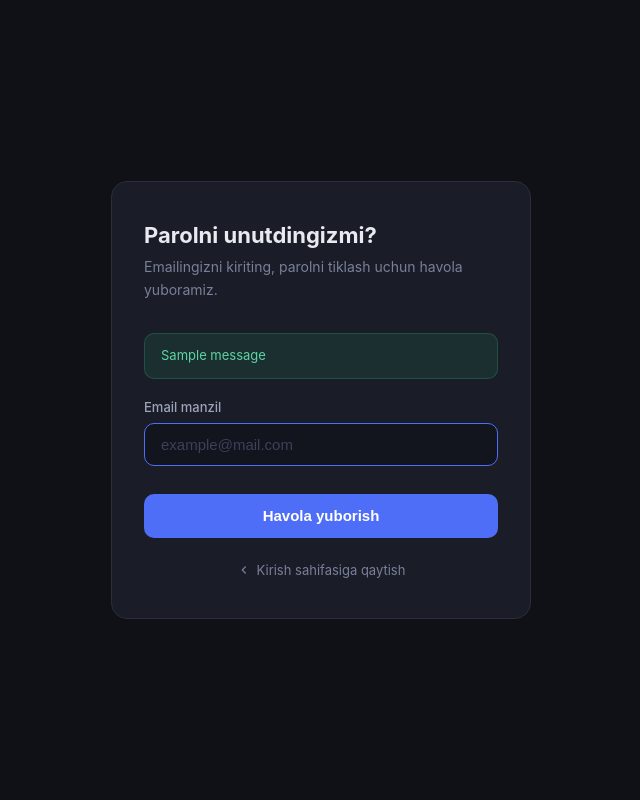
After one commit to temur-19/plaayzone, a Django app: page /password_reset/ in a window 1280 px wide. The commit adds this page. Shown: the whole page, without its empty margins (319-959 px from the left). Run offline with Django 5.2, Linux system fonts and the light colour scheme; tables that the repository leaves empty hold one stand-in row (values such as "Sample post"); one stand-in notice (Sample message) is shown.

Commit message:
email service

```diff
--- /dev/null
+++ b/Userregistration/templates/Userregistration/base_auth.html
@@ -0,0 +1,237 @@
+<!DOCTYPE html>
+<html lang="uz">
+<head>
+  <meta charset="UTF-8">
+  <meta name="viewport" content="width=device-width, initial-scale=1.0">
+  <title>{% block title %}{% endblock %} | Sayt nomi</title>
+  <style>
+    * {
+      margin: 0;
+      padding: 0;
+      box-sizing: border-box;
+    }
+
+    body {
+      font-family: -apple-system, BlinkMacSystemFont, 'Segoe UI', Roboto, sans-serif;
+      background: #0f1117;
+      min-height: 100vh;
+      display: flex;
+      align-items: center;
+      justify-content: center;
+      padding: 1.5rem;
+    }
+
+    .card {
+      background: #1a1d27;
+      border: 1px solid #2a2d3a;
+      border-radius: 16px;
+      padding: 2.5rem 2rem;
+      width: 100%;
+      max-width: 420px;
+    }
+
+    .logo {
+      display: flex;
+      align-items: center;
+      gap: 10px;
+      margin-bottom: 2rem;
+    }
+
+    .logo-icon {
+      width: 36px;
+      height: 36px;
+      background: #4f6ef7;
+      border-radius: 10px;
+      display: flex;
+      align-items: center;
+      justify-content: center;
+    }
+
+    .logo-icon svg {
+      width: 20px;
+      height: 20px;
+      fill: white;
+    }
+
+    .logo-text {
+      font-size: 15px;
+      font-weight: 600;
+      color: #e8eaf0;
+    }
+
+    .card-title {
+      font-size: 22px;
+      font-weight: 700;
+      color: #e8eaf0;
+      margin-bottom: 0.5rem;
+    }
+
+    .card-subtitle {
+      font-size: 14px;
+      color: #7a7f9a;
+      line-height: 1.6;
+      margin-bottom: 2rem;
+    }
+
+    .form-group {
+      margin-bottom: 1.25rem;
+    }
+
+    label {
+      display: block;
+      font-size: 13px;
+      font-weight: 500;
+      color: #9da3bb;
+      margin-bottom: 0.5rem;
+    }
+
+    input[type="email"],
+    input[type="password"] {
+      width: 100%;
+      background: #12141e;
+      border: 1px solid #2a2d3a;
+      border-radius: 10px;
+      padding: 0.75rem 1rem;
+      font-size: 15px;
+      color: #e8eaf0;
+      outline: none;
+      transition: border-color 0.2s;
+    }
+
+    input[type="email"]:focus,
+    input[type="password"]:focus {
+      border-color: #4f6ef7;
+    }
+
+    input::placeholder {
+      color: #3d4159;
+    }
+
+    .btn {
+      width: 100%;
+      background: #4f6ef7;
+      color: white;
+      border: none;
+      border-radius: 10px;
+      padding: 0.85rem;
+      font-size: 15px;
+      font-weight: 600;
+      cursor: pointer;
+      transition: background 0.2s, transform 0.1s;
+      margin-top: 0.5rem;
+    }
+
+    .btn:hover {
+      background: #3d5ce0;
+    }
+
+    .btn:active {
+      transform: scale(0.98);
+    }
+
+    .back-link {
+      display: flex;
+      align-items: center;
+      gap: 6px;
+      font-size: 13px;
+      color: #7a7f9a;
+      text-decoration: none;
+      margin-top: 1.5rem;
+      justify-content: center;
+      transition: color 0.2s;
+    }
+
+    .back-link:hover {
+      color: #4f6ef7;
+    }
+
+    .back-link svg {
+      width: 14px;
+      height: 14px;
+      stroke: currentColor;
+      fill: none;
+    }
+
+    .alert {
+      border-radius: 10px;
+      padding: 0.75rem 1rem;
+      font-size: 13px;
+      margin-bottom: 1.25rem;
+      line-height: 1.5;
+    }
+
+    .alert-error {
+      background: rgba(220, 60, 60, 0.12);
+      border: 1px solid rgba(220, 60, 60, 0.25);
+      color: #f07070;
+    }
+
+    .alert-success {
+      background: rgba(40, 180, 120, 0.12);
+      border: 1px solid rgba(40, 180, 120, 0.25);
+      color: #5dd4a0;
+    }
+
+    .password-wrapper {
+      position: relative;
+    }
+
+    .toggle-password {
+      position: absolute;
+      right: 12px;
+      top: 50%;
+      transform: translateY(-50%);
+      background: none;
+      border: none;
+      cursor: pointer;
+      color: #7a7f9a;
+      padding: 0;
+      display: flex;
+    }
+
+    .toggle-password svg {
+      width: 18px;
+      height: 18px;
+      stroke: currentColor;
+      fill: none;
+    }
+
+    .toggle-password:hover {
+      color: #4f6ef7;
+    }
+
+    .password-hint {
+      font-size: 12px;
+      color: #7a7f9a;
+      margin-top: 0.4rem;
+    }
+
+    .success-icon {
+      width: 56px;
+      height: 56px;
+      background: rgba(40, 180, 120, 0.15);
+      border-radius: 50%;
+      display: flex;
+      align-items: center;
+      justify-content: center;
+      margin: 0 auto 1.5rem;
+    }
+
+    .success-icon svg {
+      width: 28px;
+      height: 28px;
+      stroke: #5dd4a0;
+      fill: none;
+    }
+
+    .text-center {
+      text-align: center;
+    }
+  </style>
+</head>
+<body>
+  <div class="card">
+    {% block content %}{% endblock %}
+  </div>
+</body>
+</html>
--- a/Userregistration/templates/Userregistration/login.html
+++ b/Userregistration/templates/Userregistration/login.html
@@ -48,7 +48,7 @@
                                 <input class="form-check-input login-check" type="checkbox" id="remember">
                                 <label class="form-check-label small text-muted" for="remember">Eslab qol</label>
                             </div>
-                            <a href="#" class="small login-link text-decoration-none fw-bold">Parolni unutdingizmi?</a>
+                            <a href="{% url 'Userregistration:password-reset'%}" class="small login-link text-decoration-none fw-bold">Parolni unutdingizmi?</a>
                         </div>
 
                         <button type="submit" class="btn login-btn-primary w-100 fw-bold py-2 mb-3">
--- /dev/null
+++ b/Userregistration/templates/Userregistration/password_reset.html
@@ -0,0 +1,47 @@
+{% extends "Userregistration/base_auth.html" %}
+{% block title %}Parolni tiklash{% endblock %}
+
+{% block content %}
+<h1 class="card-title">Parolni unutdingizmi?</h1>
+<p class="card-subtitle">
+  Emailingizni kiriting, parolni tiklash uchun havola yuboramiz.
+</p>
+
+{% if messages %}
+  {% for message in messages %}
+    <div class="alert alert-{{ message.tags }}">{{ message }}</div>
+  {% endfor %}
+{% endif %}
+
+<form method="post" action="{% url 'Userregistration:password-reset' %}">
+  {% csrf_token %}
+
+  {% if form.email.errors %}
+    <div class="alert alert-error">
+      {{ form.email.errors|join:", " }}
+    </div>
+  {% endif %}
+
+  <div class="form-group">
+    <label for="id_email">Email manzil</label>
+    <input
+      type="email"
+      id="id_email"
+      name="email"
+      placeholder="example@mail.com"
+      value="{{ form.email.value|default:'' }}"
+      required
+      autofocus
+    >
+  </div>
+
+  <button type="submit" class="btn">Havola yuborish</button>
+</form>
+
+<a href="{% url 'Userregistration:login' %}" class="back-link">
+  <svg viewBox="0 0 24 24" stroke-width="2">
+    <polyline points="15 18 9 12 15 6"></polyline>
+  </svg>
+  Kirish sahifasiga qaytish
+</a>
+{% endblock %}
--- a/Userregistration/urls.py
+++ b/Userregistration/urls.py
@@ -1,5 +1,6 @@
-from django.urls import path
+from django.urls import path,reverse_lazy
 from .views import log_in, signup, home
+from django.contrib.auth import views as auth_views
 
 app_name = 'Userregistration'
 
@@ -7,4 +8,30 @@ urlpatterns = [
     path('',home,name='home'),
     path('login/', log_in, name='login'),
     path('signup/', signup, name='signup'),
+    path('password_reset/',
+         auth_views.PasswordResetView.as_view(
+             template_name='Userregistration/password_reset.html',
+             email_template_name='Userregistration/password_reset_email.html',
+             html_email_template_name='Userregistration/password_reset_email.html',
+             success_url=reverse_lazy('Userregistration:password_reset_done')
+         ),
+         name='password-reset'),
+
+    path('password-reset/done/',
+         auth_views.PasswordResetDoneView.as_view(
+             template_name='Userregistration/password_reset_done.html',
+         ),
+         name='password_reset_done'),
+
+    path('password-reset-confirm/<uidb64>/<token>/',
+         auth_views.PasswordResetConfirmView.as_view(
+             template_name='Userregistration/password_reset_confirm.html',
+         ),
+         name='password_reset_confirm'),
+
+    path('password-reset-complete/',
+         auth_views.PasswordResetCompleteView.as_view(
+             template_name='Userregistration/password_reset_complete.html',
+         ),
+         name='password_reset_complete'),
 ]
--- a/Userregistration/views.py
+++ b/Userregistration/views.py
@@ -1,5 +1,6 @@
 from django.contrib import auth
 from django.contrib.auth import get_user_model
+from django.contrib.auth.forms import PasswordResetForm
 from django.http import HttpResponseRedirect
 from django.shortcuts import render, redirect
 
```
Also changed, not shown: Userregistration/templates/Userregistration/password_reset_complete.html (added, +23 -0 lines), Userregistration/templates/Userregistration/password_reset_confrim.html (added, +116 -0 lines), Userregistration/templates/Userregistration/password_reset_done.html (added, +34 -0 lines), Userregistration/templates/Userregistration/password_reset_email.html (added, +37 -0 lines), config/settings.py (+8 -1 lines), db.sqlite3, 1 other file.
